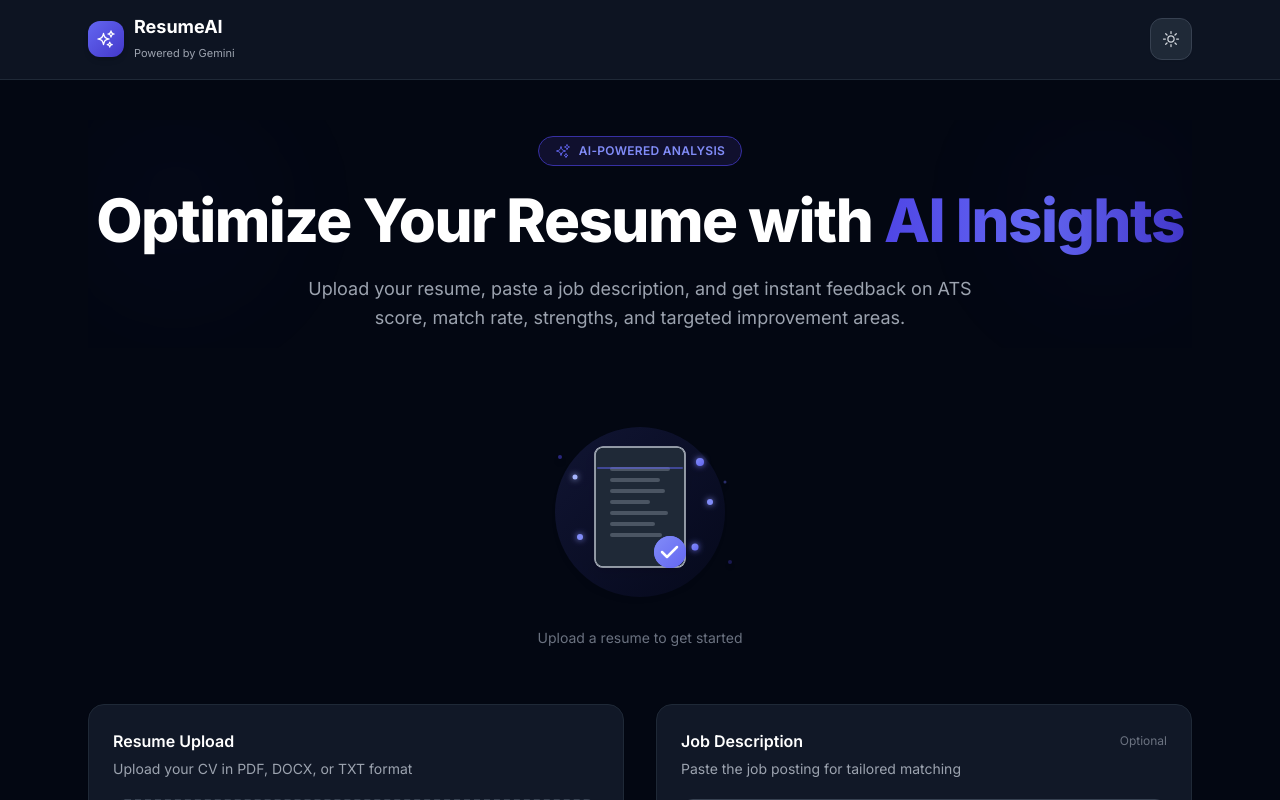
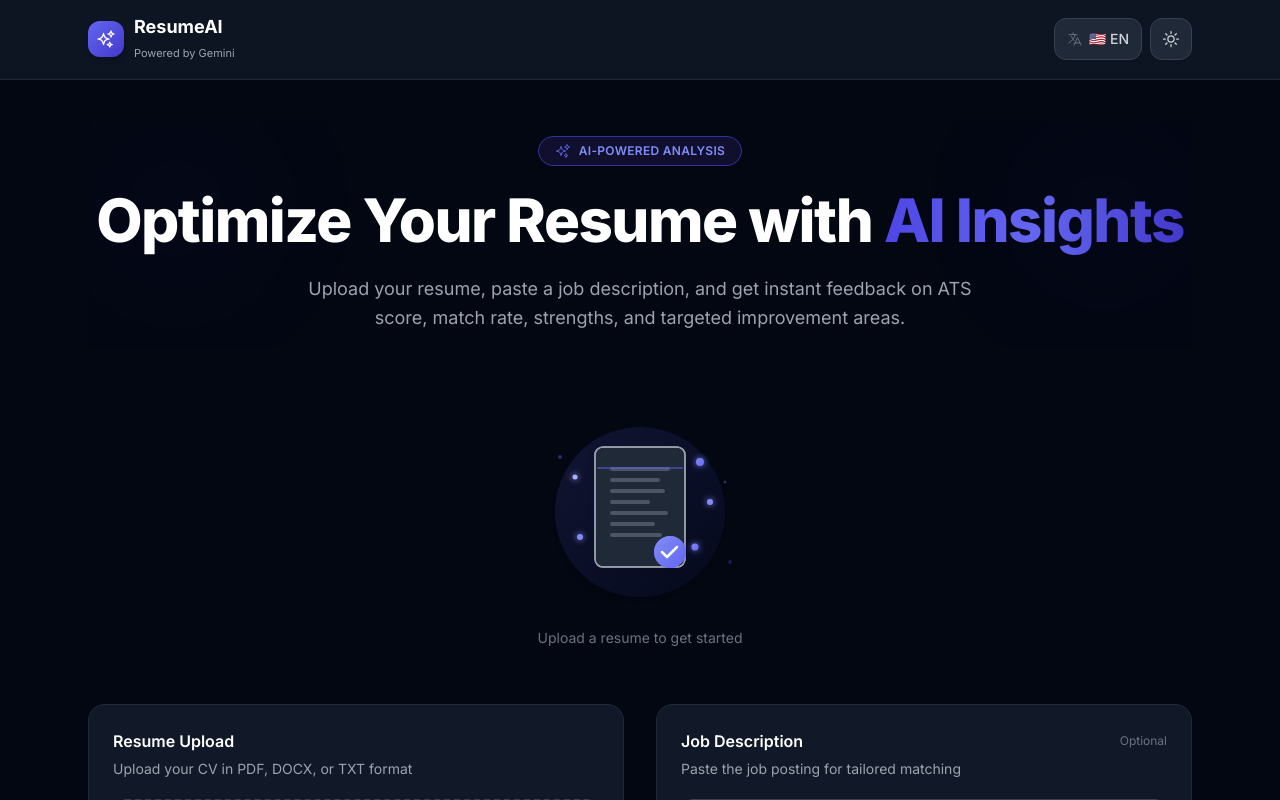
Before and after one commit to RohmatWorkstar/AI-Powered-Career-Optimization-Engine, a Next.js app: page / in a window 1280 px wide. Shown: the top 800 px of the page. Built offline with nearby package versions, Linux system fonts and the light colour scheme.

Commit message:
Features Translation EN and ID

```diff
--- a/app/layout.tsx
+++ b/app/layout.tsx
@@ -1,6 +1,7 @@
 import type { Metadata } from "next";
 import { Inter } from "next/font/google";
 import "./globals.css";
+import Providers from "./providers";
 
 const inter = Inter({
   subsets: ["latin"],
@@ -22,7 +23,9 @@ export default function RootLayout({
 }) {
   return (
     <html lang="en" suppressHydrationWarning>
-      <body className={`${inter.variable} font-sans antialiased`} suppressHydrationWarning>{children}</body>
+      <body className={`${inter.variable} font-sans antialiased`} suppressHydrationWarning>
+        <Providers>{children}</Providers>
+      </body>
     </html>
   );
 }
--- a/app/page.tsx
+++ b/app/page.tsx
@@ -6,6 +6,8 @@ import ScoreBar from "@/components/ScoreBar";
 import ResultCard from "@/components/ResultCard";
 import EmptyStateIllustration from "@/components/EmptyStateIllustration";
 import { SparklesIcon, ArrowPathIcon } from "@/components/icons";
+import { useLanguage } from "@/lib/i18n/LanguageContext";
+import LanguageToggle from "@/components/LanguageToggle";
 import type { AnalysisResult } from "@/lib/ai";
 
 const MAX_JOB_DESC_LENGTH = 3000;
@@ -17,6 +19,7 @@ export default function HomePage() {
   const [result, setResult] = useState<AnalysisResult | null>(null);
   const [error, setError] = useState<string | null>(null);
   const [darkMode, setDarkMode] = useState(true);
+  const { t } = useLanguage();
 
   // Apply dark mode on mount if not already handled
   useEffect(() => {
@@ -33,7 +36,7 @@ export default function HomePage() {
 
   const handleAnalyze = useCallback(async () => {
     if (!file) {
-      setError("Please upload your resume before analyzing.");
+      setError(t.errorUploadResume);
       return;
     }
     setError(null);
@@ -47,16 +50,16 @@ export default function HomePage() {
       const res = await fetch("/api/analyze", { method: "POST", body: formData });
       if (!res.ok) {
         const data = await res.json();
-        throw new Error(data.error || "Analysis failed.");
+        throw new Error(data.error || t.errorAnalysisFailed);
       }
       const data: AnalysisResult = await res.json();
       setResult(data);
     } catch (err: unknown) {
-      setError(err instanceof Error ? err.message : "Something went wrong.");
+      setError(err instanceof Error ? err.message : t.errorSomethingWrong);
     } finally {
       setIsAnalyzing(false);
     }
-  }, [file, jobDesc]);
+  }, [file, jobDesc, t]);
 
   const handleReanalyze = () => {
     setResult(null);
@@ -75,17 +78,19 @@ export default function HomePage() {
               </div>
               <div>
                 <span className="text-lg font-bold text-gray-900 dark:text-white leading-tight block">
-                  ResumeAI
+                  {t.appName}
                 </span>
                 <span className="text-[11px] text-gray-500 dark:text-gray-400 leading-none">
-                  Powered by Gemini
+                  {t.poweredBy}
                 </span>
               </div>
             </div>
+            <div className="flex items-center gap-2">
+              <LanguageToggle />
               <button
                 onClick={toggleDarkMode}
                 className="rounded-xl border border-gray-200 dark:border-gray-700 bg-white dark:bg-gray-800 p-2.5 text-gray-500 dark:text-gray-300 shadow-sm transition hover:bg-gray-50 dark:hover:bg-gray-700"
-              aria-label="Toggle dark mode"
+                aria-label={t.toggleDarkMode}
               >
                 {darkMode ? (
                   <svg className="h-5 w-5" fill="none" viewBox="0 0 24 24" strokeWidth={1.5} stroke="currentColor">
@@ -97,6 +102,7 @@ export default function HomePage() {
                   </svg>
                 )}
               </button>
+            </div>
           </div>
         </header>
 
@@ -111,18 +117,17 @@ export default function HomePage() {
               <div className="inline-flex items-center gap-2 rounded-full bg-brand-50 dark:bg-brand-950/50 border border-brand-100 dark:border-brand-800 px-4 py-1.5 mb-6">
                 <SparklesIcon className="h-4 w-4 text-brand-500" />
                 <span className="text-xs font-semibold text-brand-600 dark:text-brand-400 uppercase tracking-wide">
-                  AI-Powered Analysis
+                  {t.badge}
                 </span>
               </div>
               <h1 className="text-4xl font-extrabold tracking-tight text-gray-900 dark:text-white sm:text-6xl mb-6">
-                Optimize Your Resume with{" "}
+                {t.heroTitle}
                 <span className="bg-gradient-to-r from-brand-600 via-brand-500 to-brand-700 bg-clip-text text-transparent">
-                  AI Insights
+                  {t.heroTitleHighlight}
                 </span>
               </h1>
               <p className="max-w-2xl mx-auto text-lg text-gray-500 dark:text-gray-400 leading-relaxed">
-                Upload your resume, paste a job description, and get instant feedback
-                on ATS score, match rate, strengths, and targeted improvement areas.
+                {t.heroDescription}
               </p>
             </div>
           </div>
@@ -139,10 +144,10 @@ export default function HomePage() {
               {/* Resume Upload */}
               <div className="rounded-2xl border border-gray-200 dark:border-gray-800 bg-white dark:bg-gray-900 p-6 shadow-sm">
                 <h2 className="mb-1.5 text-base font-semibold text-gray-900 dark:text-white">
-                  Resume Upload
+                  {t.resumeUpload}
                 </h2>
                 <p className="mb-5 text-sm text-gray-500 dark:text-gray-400">
-                  Upload your CV in PDF, DOCX, or TXT format
+                  {t.resumeUploadDesc}
                 </p>
                 <UploadBox onFileSelect={setFile} selectedFile={file} />
                 {error && (
@@ -161,14 +166,14 @@ export default function HomePage() {
               <div className="rounded-2xl border border-gray-200 dark:border-gray-800 bg-white dark:bg-gray-900 p-6 shadow-sm">
                 <div className="mb-1.5 flex items-center justify-between">
                   <h2 className="text-base font-semibold text-gray-900 dark:text-white">
-                    Job Description
+                    {t.jobDescription}
                   </h2>
                   <span className="text-xs text-gray-400 dark:text-gray-500">
-                    Optional
+                    {t.optional}
                   </span>
                 </div>
                 <p className="mb-5 text-sm text-gray-500 dark:text-gray-400">
-                  Paste the job posting for tailored matching
+                  {t.jobDescriptionDesc}
                 </p>
                 <div className="relative">
                   <textarea
@@ -176,7 +181,7 @@ export default function HomePage() {
                     onChange={(e) =>
                       setJobDesc(e.target.value.slice(0, MAX_JOB_DESC_LENGTH))
                     }
-                    placeholder="Paste the full job description here to get a tailored match score and targeted suggestions..."
+                    placeholder={t.jobDescriptionPlaceholder}
                     rows={10}
                     className="w-full resize-none rounded-xl border border-gray-200 dark:border-gray-700 bg-gray-50 dark:bg-gray-800 px-4 py-3 text-sm text-gray-800 dark:text-gray-200 placeholder-gray-400 dark:placeholder-gray-500 outline-none focus:border-brand-400 dark:focus:border-brand-500 focus:ring-2 focus:ring-brand-100 dark:focus:ring-brand-900/40 transition"
                   />
@@ -214,12 +219,12 @@ export default function HomePage() {
                           d="M4 12a8 8 0 018-8V0C5.373 0 0 5.373 0 12h4z"
                         />
                       </svg>
-                      Analyzing your resume...
+                      {t.analyzing}
                     </>
                   ) : (
                     <>
                       <SparklesIcon className="h-5 w-5" />
-                      Analyze Resume
+                      {t.analyzeResume}
                     </>
                   )}
                 </button>
@@ -234,7 +239,7 @@ export default function HomePage() {
                 {/* ATS Score — Big Hero Card */}
                 <div className="sm:col-span-2 lg:col-span-1 flex flex-col items-center justify-center rounded-2xl border border-gray-200 dark:border-gray-800 bg-white dark:bg-gray-900 p-8 shadow-sm text-center">
                   <p className="text-sm font-semibold uppercase tracking-widest text-gray-500 dark:text-gray-400 mb-4">
-                    ATS Score
+                    {t.atsScore}
                   </p>
                   <div className="relative flex items-center justify-center">
                     <svg className="h-40 w-40 -rotate-90" viewBox="0 0 100 100">
@@ -258,34 +263,34 @@ export default function HomePage() {
                     </div>
                   </div>
                   <p className="mt-4 text-sm text-gray-500 dark:text-gray-400">
-                    {result.score >= 80 ? "🎉 Excellent! Your resume performs well." : result.score >= 60 ? "👍 Good — a few improvements needed." : "⚠️ Needs work to pass ATS filters."}
+                    {result.score >= 80 ? t.scoreExcellent : result.score >= 60 ? t.scoreGood : t.scoreNeedsWork}
                   </p>
                 </div>
 
                 {/* Score Bars */}
                 <div className="lg:col-span-2 rounded-2xl border border-gray-200 dark:border-gray-800 bg-white dark:bg-gray-900 p-6 shadow-sm space-y-5">
-                  <h3 className="font-semibold text-gray-900 dark:text-white mb-2">Score Breakdown</h3>
-                  <ScoreBar label="ATS Score" value={result.score} />
-                  <ScoreBar label="Job Match %" value={result.matchPercentage} />
-                  <ScoreBar label="Keyword Density" value={Math.round(result.score * 0.85)} />
-                  <ScoreBar label="Format Quality" value={Math.round(result.score * 0.95)} />
+                  <h3 className="font-semibold text-gray-900 dark:text-white mb-2">{t.scoreBreakdown}</h3>
+                  <ScoreBar label={t.atsScore} value={result.score} />
+                  <ScoreBar label={t.jobMatch} value={result.matchPercentage} />
+                  <ScoreBar label={t.keywordDensity} value={Math.round(result.score * 0.85)} />
+                  <ScoreBar label={t.formatQuality} value={Math.round(result.score * 0.95)} />
                 </div>
               </div>
 
               {/* Result Cards Grid */}
               <div className="grid gap-5 sm:grid-cols-2 lg:grid-cols-3">
                 <ResultCard
-                  title="Strengths"
+                  title={t.strengths}
                   items={result.strengths}
                   type="strength"
                 />
                 <ResultCard
-                  title="Areas to Improve"
+                  title={t.areasToImprove}
                   items={result.weaknesses}
                   type="weakness"
                 />
                 <ResultCard
-                  title="Suggestions"
+                  title={t.suggestions}
                   items={result.suggestions}
                   type="suggestion"
                 />
@@ -298,7 +303,7 @@ export default function HomePage() {
                   className="inline-flex items-center gap-2 rounded-xl border border-gray-200 dark:border-gray-700 bg-white dark:bg-gray-900 px-6 py-3 text-sm font-medium text-gray-700 dark:text-gray-300 shadow-sm transition hover:bg-gray-50 dark:hover:bg-gray-800"
                 >
                   <ArrowPathIcon className="h-4 w-4" />
-                  Re-analyze
+                  {t.reAnalyze}
                 </button>
               </div>
             </div>
@@ -308,15 +313,15 @@ export default function HomePage() {
         {/* Footer */}
         <footer className="mt-16 border-t border-gray-200 dark:border-gray-800 py-8 text-center text-sm text-gray-400 dark:text-gray-600">
           <p>
-            ResumeAI — AI Resume Analyzer &amp; Job Matching System &middot;{" "}
-            <span className="text-brand-500">Powered by Gemini</span>
+            {t.footerDesc} &middot;{" "}
+            <span className="text-brand-500">{t.poweredBy}</span>
           </p>
           <p className="mt-2">
-            Built by{" "}
+            {t.builtBy}{" "}
             <span className="font-semibold text-gray-600 dark:text-gray-300">
               Rohmat
             </span>{" "}
-            — Portfolio Project
+            — {t.portfolioProject}
           </p>
         </footer>
       </div>
--- /dev/null
+++ b/app/providers.tsx
@@ -0,0 +1,7 @@
+"use client";
+
+import { LanguageProvider } from "@/lib/i18n/LanguageContext";
+
+export default function Providers({ children }: { children: React.ReactNode }) {
+  return <LanguageProvider>{children}</LanguageProvider>;
+}
--- a/components/EmptyStateIllustration.tsx
+++ b/components/EmptyStateIllustration.tsx
@@ -1,6 +1,10 @@
 "use client";
 
+import { useLanguage } from "@/lib/i18n/LanguageContext";
+
 export default function EmptyStateIllustration() {
+  const { t } = useLanguage();
+
   return (
     <div className="flex flex-col items-center justify-center py-6 animate-fade-in">
       <svg
@@ -111,7 +115,7 @@ export default function EmptyStateIllustration() {
       </svg>
 
       <p className="mt-4 text-sm text-gray-400 dark:text-gray-500">
-        Upload a resume to get started
+        {t.emptyStateText}
       </p>
     </div>
   );
--- /dev/null
+++ b/components/LanguageToggle.tsx
@@ -0,0 +1,53 @@
+"use client";
+
+import { useLanguage } from "@/lib/i18n/LanguageContext";
+
+export default function LanguageToggle() {
+  const { locale, toggleLocale } = useLanguage();
+
+  return (
+    <button
+      onClick={toggleLocale}
+      className="group relative inline-flex items-center gap-1.5 rounded-xl border border-gray-200 dark:border-gray-700 bg-white dark:bg-gray-800 px-3 py-2.5 text-sm font-medium text-gray-600 dark:text-gray-300 shadow-sm transition-all hover:bg-gray-50 dark:hover:bg-gray-700 hover:border-brand-300 dark:hover:border-brand-600"
+      aria-label={`Switch to ${locale === "en" ? "Indonesian" : "English"}`}
+      title={locale === "en" ? "Ganti ke Bahasa Indonesia" : "Switch to English"}
+    >
+      {/* Globe icon */}
+      <svg
+        className="h-4 w-4 text-gray-400 dark:text-gray-500 group-hover:text-brand-500 transition-colors"
+        fill="none"
+        viewBox="0 0 24 24"
+        strokeWidth={1.5}
+        stroke="currentColor"
+      >
+        <path
+          strokeLinecap="round"
+          strokeLinejoin="round"
+          d="m10.5 21 5.25-11.25L21 21m-9-3h7.5M3 5.621a48.474 48.474 0 0 1 6-.371m0 0c1.12 0 2.233.038 3.334.114M9 5.25V3m3.334 2.364C11.176 10.658 7.69 15.08 3 17.502m9.334-12.138c.896.061 1.785.147 2.666.257m-4.589 8.495a18.023 18.023 0 0 1-3.827-5.802"
+        />
+      </svg>
+
+      {/* Language labels with flag */}
+      <span className="relative flex items-center gap-1">
+        <span
+          className={`inline-block transition-all duration-300 ${
+            locale === "en"
+              ? "opacity-100 translate-y-0"
+              : "opacity-0 absolute -translate-y-2"
+          }`}
+        >
+          🇺🇸 EN
+        </span>
+        <span
+          className={`inline-block transition-all duration-300 ${
+            locale === "id"
+              ? "opacity-100 translate-y-0"
+              : "opacity-0 absolute translate-y-2"
+          }`}
+        >
+          🇮🇩 ID
+        </span>
+      </span>
+    </button>
+  );
+}
--- /dev/null
+++ b/lib/i18n/LanguageContext.tsx
@@ -0,0 +1,54 @@
+"use client";
+
+import { createContext, useContext, useState, useCallback, useMemo, type ReactNode } from "react";
+import { translations, type Locale, type Translations } from "./translations";
+
+interface LanguageContextValue {
+  locale: Locale;
+  t: Translations;
+  toggleLocale: () => void;
+}
+
+const LanguageContext = createContext<LanguageContextValue | undefined>(undefined);
+
+export function LanguageProvider({ children }: { children: ReactNode }) {
+  const [locale, setLocale] = useState<Locale>(() => {
+    // Try to restore from localStorage
+    if (typeof window !== "undefined") {
+      const saved = localStorage.getItem("resume-ai-locale");
+      if (saved === "en" || saved === "id") return saved;
+    }
+    return "en";
+  });
+
+  const toggleLocale = useCallback(() => {
+    setLocale((prev) => {
+      const next: Locale = prev === "en" ? "id" : "en";
+      if (typeof window !== "undefined") {
+        localStorage.setItem("resume-ai-locale", next);
+      }
+      return next;
+    });
+  }, []);
+
+  const t = useMemo(() => translations[locale], [locale]);
+
+  const value = useMemo(
+    () => ({ locale, t, toggleLocale }),
+    [locale, t, toggleLocale]
+  );
+
+  return (
+    <LanguageContext.Provider value={value}>
+      {children}
+    </LanguageContext.Provider>
+  );
+}
+
+export function useLanguage(): LanguageContextValue {
+  const context = useContext(LanguageContext);
+  if (!context) {
+    throw new Error("useLanguage must be used within a LanguageProvider");
+  }
+  return context;
+}
--- /dev/null
+++ b/lib/i18n/translations.ts
@@ -0,0 +1,195 @@
+export type Locale = "en" | "id";
+
+export interface Translations {
+  // Header
+  appName: string;
+  poweredBy: string;
+  toggleDarkMode: string;
+
+  // Hero
+  badge: string;
+  heroTitle: string;
+  heroTitleHighlight: string;
+  heroDescription: string;
+
+  // Upload
+  resumeUpload: string;
+  resumeUploadDesc: string;
+  dragDrop: string;
+  dropHere: string;
+  clickBrowse: string;
+  or: string;
+  supportsFormats: string;
+  removeFile: string;
+
+  // Job Description
+  jobDescription: string;
+  optional: string;
+  jobDescriptionDesc: string;
+  jobDescriptionPlaceholder: string;
+
+  // Analyze
+  analyzeResume: string;
+  analyzing: string;
+  uploadFirst: string;
+
+  // Results
+  atsScore: string;
+  scoreBreakdown: string;
+  jobMatch: string;
+  keywordDensity: string;
+  formatQuality: string;
+  strengths: string;
+  areasToImprove: string;
+  suggestions: string;
+  reAnalyze: string;
+
+  // Score messages
+  scoreExcellent: string;
+  scoreGood: string;
+  scoreNeedsWork: string;
+
+  // Empty state
+  emptyStateText: string;
+
+  // Footer
+  footerDesc: string;
+  builtBy: string;
+  portfolioProject: string;
+
+  // Errors
+  errorUploadResume: string;
+  errorAnalysisFailed: string;
+  errorSomethingWrong: string;
+}
+
+export const translations: Record<Locale, Translations> = {
+  en: {
+    // Header
+    appName: "ResumeAI",
+    poweredBy: "Powered by Gemini",
+    toggleDarkMode: "Toggle dark mode",
+
+    // Hero
+    badge: "AI-Powered Analysis",
+    heroTitle: "Optimize Your Resume with ",
+    heroTitleHighlight: "AI Insights",
+    heroDescription:
+      "Upload your resume, paste a job description, and get instant feedback on ATS score, match rate, strengths, and targeted improvement areas.",
+
+    // Upload
+    resumeUpload: "Resume Upload",
+    resumeUploadDesc: "Upload your CV in PDF, DOCX, or TXT format",
+    dragDrop: "Drag & drop your resume",
+    dropHere: "Drop your resume here",
+    clickBrowse: "click to browse",
+    or: "or",
+    supportsFormats: "Supports PDF, DOCX, TXT",
+    removeFile: "Remove file",
+
+    // Job Description
+    jobDescription: "Job Description",
+    optional: "Optional",
+    jobDescriptionDesc: "Paste the job posting for tailored matching",
+    jobDescriptionPlaceholder:
+      "Paste the full job description here to get a tailored match score and targeted suggestions...",
+
+    // Analyze
+    analyzeResume: "Analyze Resume",
+    analyzing: "Analyzing your resume...",
+    uploadFirst: "Please upload your resume before analyzing.",
+
+    // Results
+    atsScore: "ATS Score",
+    scoreBreakdown: "Score Breakdown",
+    jobMatch: "Job Match %",
+    keywordDensity: "Keyword Density",
+    formatQuality: "Format Quality",
+    strengths: "Strengths",
+    areasToImprove: "Areas to Improve",
+    suggestions: "Suggestions",
+    reAnalyze: "Re-analyze",
+
+    // Score messages
+    scoreExcellent: "🎉 Excellent! Your resume performs well.",
+    scoreGood: "👍 Good — a few improvements needed.",
+    scoreNeedsWork: "⚠️ Needs work to pass ATS filters.",
+
+    // Empty state
+    emptyStateText: "Upload a resume to get started",
+
+    // Footer
+    footerDesc: "ResumeAI — AI Resume Analyzer & Job Matching System",
+    builtBy: "Built by",
+    portfolioProject: "Portfolio Project",
+
+    // Errors
+    errorUploadResume: "Please upload your resume before analyzing.",
+    errorAnalysisFailed: "Analysis failed.",
+    errorSomethingWrong: "Something went wrong.",
+  },
+  id: {
+    // Header
+    appName: "ResumeAI",
+    poweredBy: "Didukung oleh Gemini",
+    toggleDarkMode: "Alihkan mode gelap",
+
+    // Hero
+    badge: "Analisis Berbasis AI",
+    heroTitle: "Optimalkan Resume Anda dengan ",
+    heroTitleHighlight: "Wawasan AI",
+    heroDescription:
+      "Unggah resume, tempel deskripsi pekerjaan, dan dapatkan analisis instan skor ATS, tingkat kecocokan, kekuatan, dan area perbaikan yang ditargetkan.",
+
+    // Upload
+    resumeUpload: "Unggah Resume",
+    resumeUploadDesc: "Unggah CV Anda dalam format PDF, DOCX, atau TXT",
+    dragDrop: "Seret & lepas resume Anda",
+    dropHere: "Lepas resume Anda di sini",
+    clickBrowse: "klik untuk jelajah",
+    or: "atau",
+    supportsFormats: "Mendukung PDF, DOCX, TXT",
+    removeFile: "Hapus file",
+
+    // Job Description
+    jobDescription: "Deskripsi Pekerjaan",
+    optional: "Opsional",
+    jobDescriptionDesc: "Tempel lowongan pekerjaan untuk pencocokan yang disesuaikan",
+    jobDescriptionPlaceholder:
+      "Tempel deskripsi pekerjaan lengkap di sini untuk mendapatkan skor kecocokan yang disesuaikan dan saran yang ditargetkan...",
+
+    // Analyze
+    analyzeResume: "Analisis Resume",
+    analyzing: "Menganalisis resume Anda...",
+    uploadFirst: "Silakan unggah resume sebelum menganalisis.",
+
+    // Results
+    atsScore: "Skor ATS",
+    scoreBreakdown: "Rincian Skor",
+    jobMatch: "Kecocokan Pekerjaan %",
+    keywordDensity: "Kepadatan Kata Kunci",
+    formatQuality: "Kualitas Format",
+    strengths: "Kekuatan",
+    areasToImprove: "Area Perbaikan",
+    suggestions: "Saran",
+    reAnalyze: "Analisis Ulang",
+
+    // Score messages
+    scoreExcellent: "🎉 Luar biasa! Resume Anda memiliki performa yang baik.",
+    scoreGood: "👍 Bagus — perlu beberapa perbaikan.",
+    scoreNeedsWork: "⚠️ Perlu perbaikan untuk melewati filter ATS.",
+
+    // Empty state
+    emptyStateText: "Unggah resume untuk memulai",
+
+    // Footer
+    footerDesc: "ResumeAI — Penganalisis Resume AI & Sistem Pencocokan Kerja",
+    builtBy: "Dibuat oleh",
+    portfolioProject: "Proyek Portofolio",
+
+    // Errors
+    errorUploadResume: "Silakan unggah resume sebelum menganalisis.",
+    errorAnalysisFailed: "Analisis gagal.",
+    errorSomethingWrong: "Terjadi kesalahan.",
+  },
+};
```
Also changed, not shown: components/UploadBox.tsx (+7 -5 lines). Lines whose indentation alone changed are shown as unchanged.
